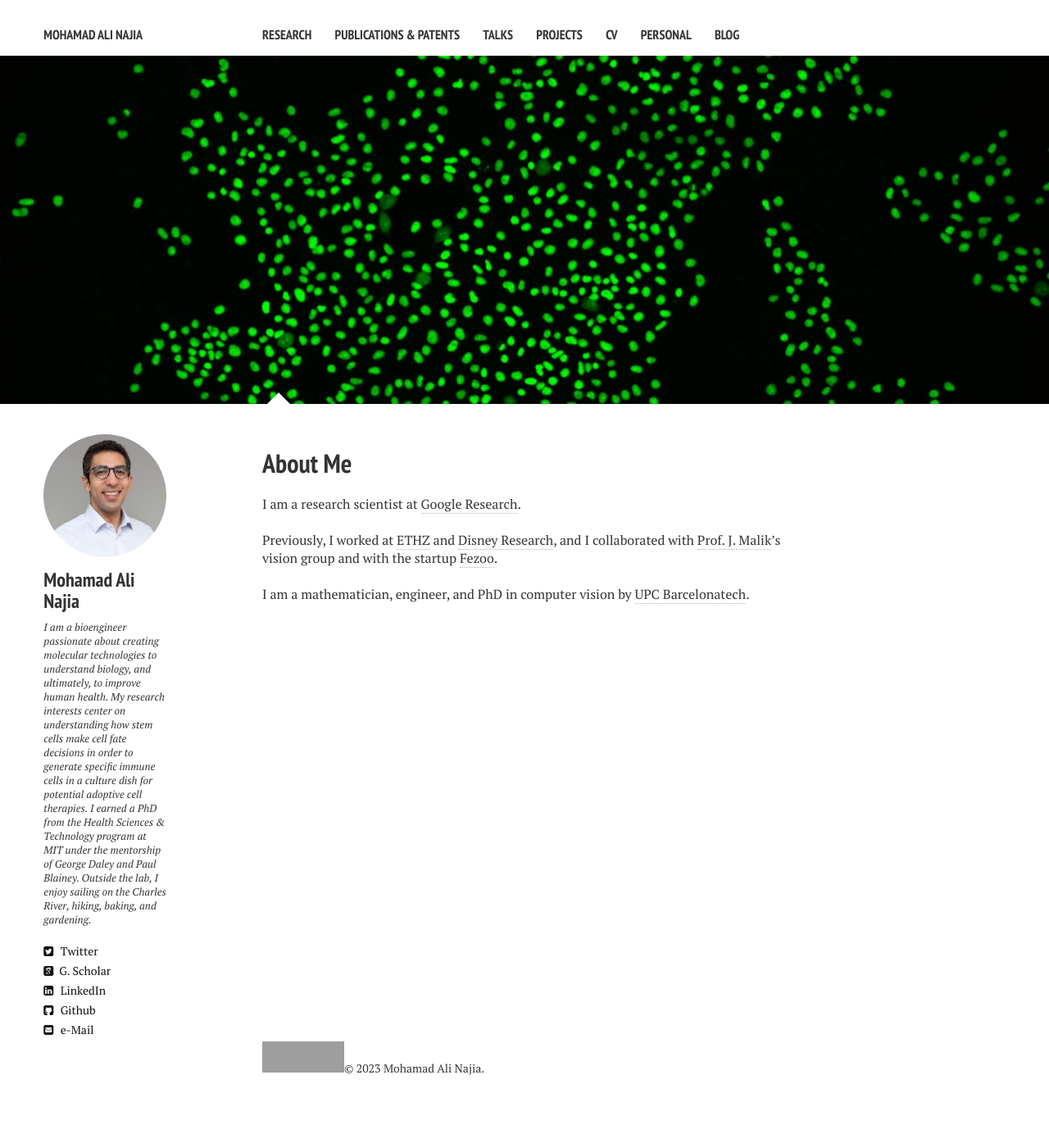
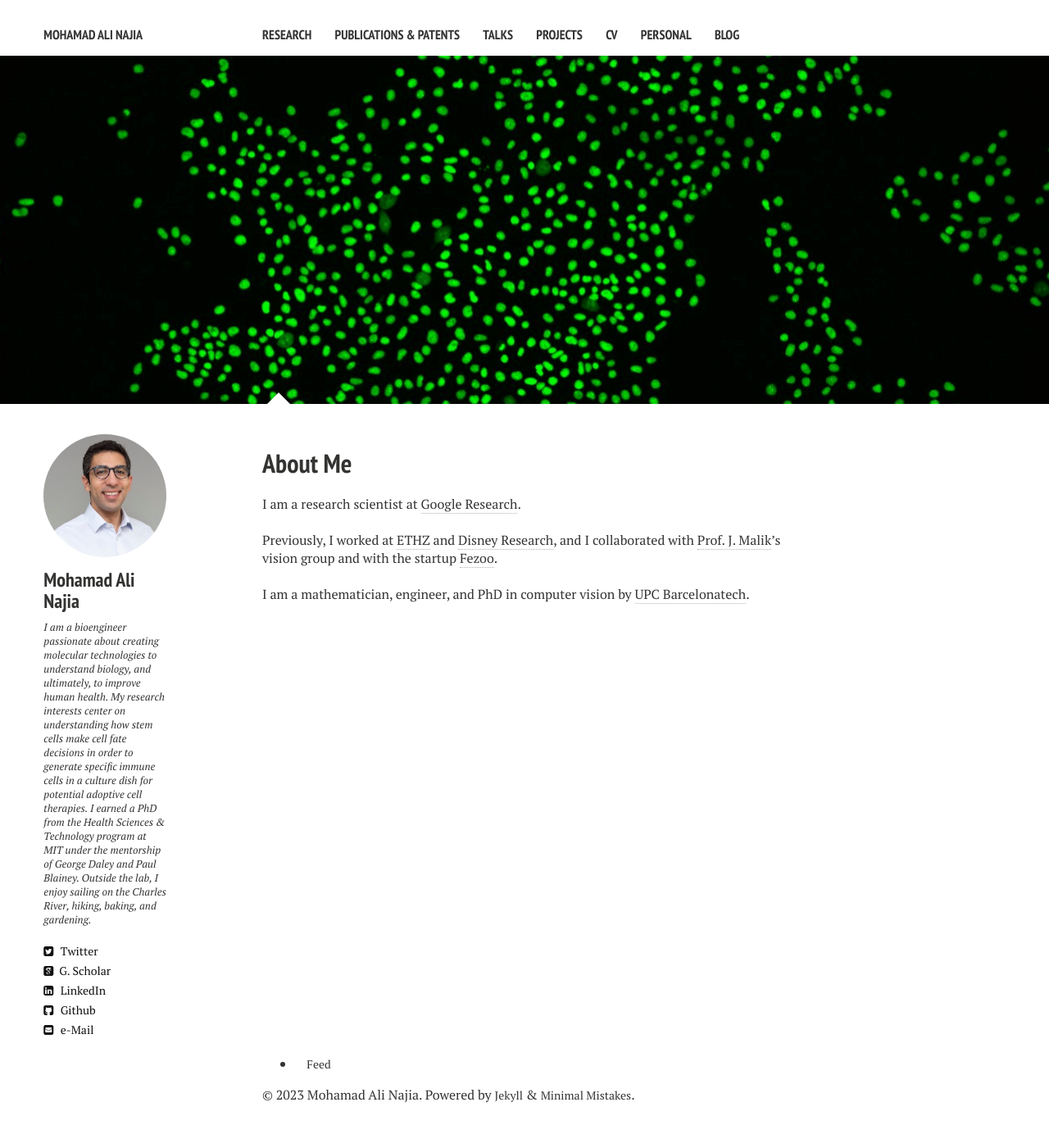
Before and after one commit to mnajia/mnajia.github.io, a Jekyll site: the page built from index.md, in a window 1280 px wide. Shown: the whole page at 82% size. Built offline with Jekyll 4.4.1, drawn with Linux system fonts in a browser that asks for light colours; nearby versions of some CDN libraries; before the commit the page ends 1362 px from its top, so only the background shows below that; grey boxes are pictures that could not be loaded.

Commit message:
first commit

```diff
--- a/_includes/_footer.html
+++ b/_includes/_footer.html
@@ -1 +1,21 @@
-<img src="/images/najia.io.jpg" alt="najia.io" style="width:100px;height:38px;"><span>&copy; {{ site.time | date: '%Y' }} {{ site.owner.name }}.</span>
+<div class="page__footer-follow">
+  <ul class="social-icons">
+    {% if site.data.ui-text[site.locale].follow_label %}
+      <li><strong>{{ site.data.ui-text[site.locale].follow_label }}</strong></li>
+    {% endif %}
+
+    {% if site.footer.links %}
+      {% for link in site.footer.links %}
+        {% if link.label and link.url %}
+          <li><a href="{{ link.url }}" rel="nofollow noopener noreferrer"><i class="{{ link.icon | default: 'fas fa-link' }}" aria-hidden="true"></i> {{ link.label }}</a></li>
+        {% endif %}
+      {% endfor %}
+    {% endif %}
+
+    {% unless site.atom_feed.hide %}
+      <li><a href="{% if site.atom_feed.path %}{{ site.atom_feed.path }}{% else %}{{ '/feed.xml' | relative_url }}{% endif %}"><i class="fas fa-fw fa-rss-square" aria-hidden="true"></i> {{ site.data.ui-text[site.locale].feed_label | default: "Feed" }}</a></li>
+    {% endunless %}
+  </ul>
+</div>
+
+<div class="page__footer-copyright">&copy; {{ site.time | date: '%Y' }} {{ site.name | default: site.title }}. {{ site.data.ui-text[site.locale].powered_by | default: "Powered by" }} <a href="https://jekyllrb.com" rel="nofollow">Jekyll</a> &amp; <a href="https://mademistakes.com/work/minimal-mistakes-jekyll-theme/" rel="nofollow">Minimal Mistakes</a>.</div>
```
Also changed, not shown: 1 other file.
